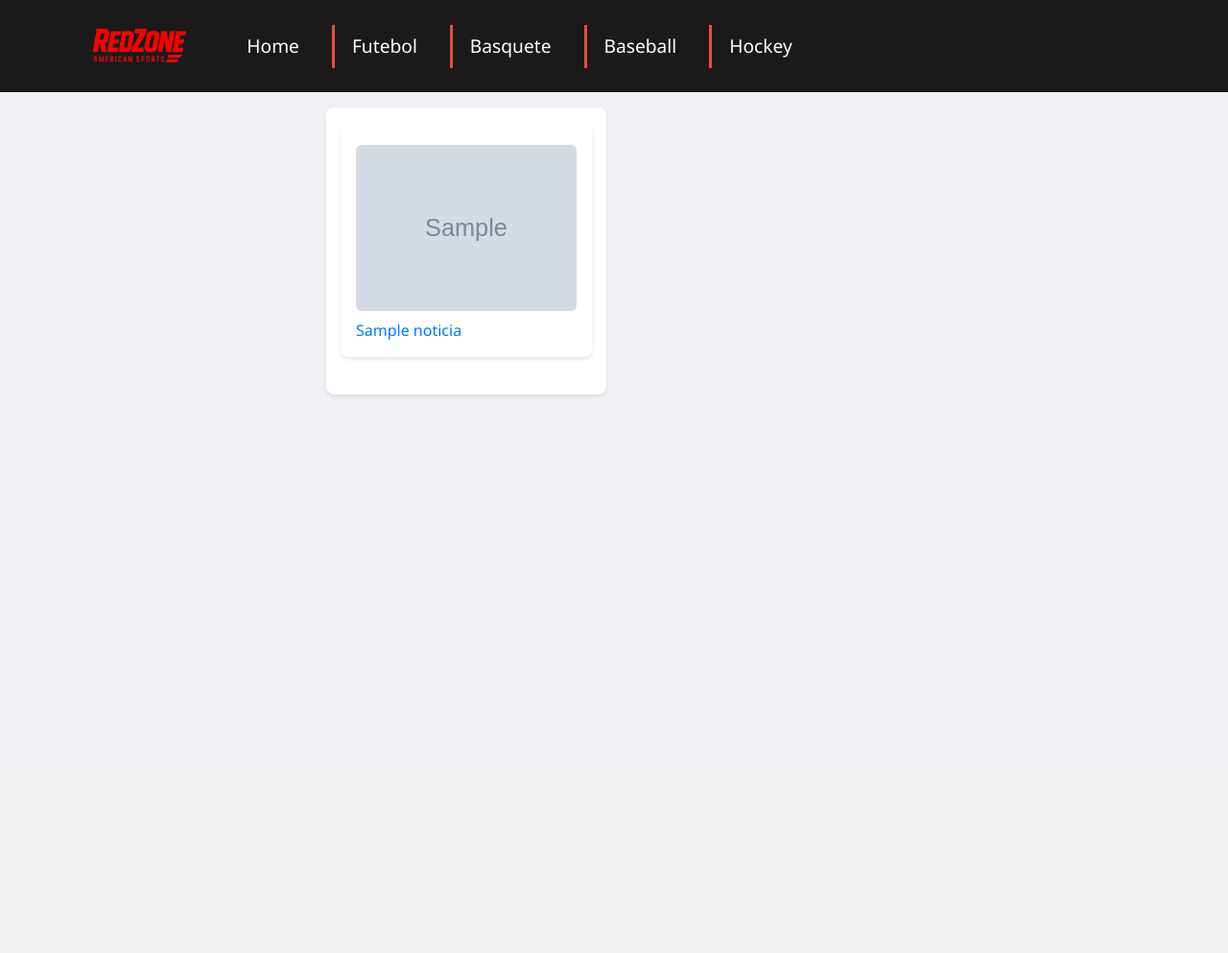
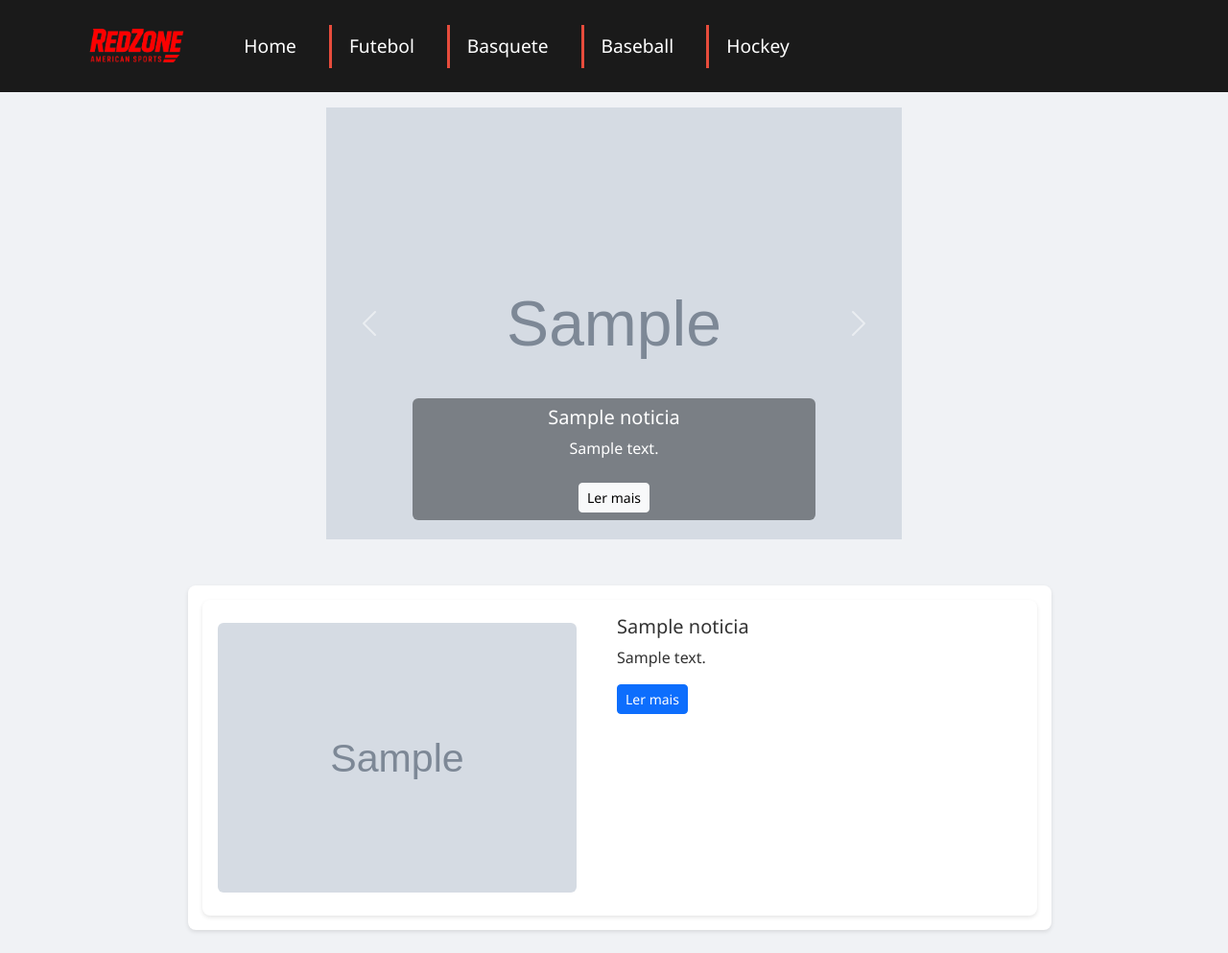
Before and after one commit to Arthyxx/projetositenoticia, a Django app: page / in a window 1280 px wide. Shown: the whole page at 96% size. Before the commit the page ends 413 px from the top, so only its background shows below. Run offline with Django 5.2, Linux system fonts and the light colour scheme; tables that the repository leaves empty hold one stand-in row (values such as "Sample post"); grey boxes marked "Sample" are stand-in pictures; some libraries are stand-ins or nearby versions.

Commit message:
Atualização 02/06/2025 - Carrosel, Estilo editado

```diff
--- a/sportsnews/news/static/css/style.css
+++ b/sportsnews/news/static/css/style.css
@@ -1,3 +1,8 @@
+
+.card-noticia:hover {
+  transform: translateY(-2px);
+}
+
 * {
   margin: 0;
   padding: 0;
@@ -9,6 +14,15 @@ body {
   background: #f0f2f5;
   color: #333;
 }
+.carousel-item {
+  opacity: 0;
+  transition: opacity 0.2s ease-in-out; /* Transição mais rápida */
+}
+
+.carousel-item.active {
+  opacity: 1;
+}
+
 
 a {
   text-decoration: none;
@@ -350,3 +364,58 @@ a {
   width: 100%;
   height: 100%;
 }
+
+/* Ajustando o layout para que as notícias fiquem esticadas horizontalmente */
+.news-grid {
+  display: flex;
+  flex-direction: column; /* Faz as notícias ficarem uma abaixo da outra */
+  gap: 1.5rem; /* Espaçamento entre as notícias */
+}
+.news-item {
+  width: 150%; /* Aumentando a largura além do 100% */
+  margin: 0 auto; /* Centraliza o card horizontalmente */
+  background-color: #fff;
+  border-radius: 8px;
+  padding: 15px;
+  box-shadow: 0 2px 4px rgba(0, 0, 0, 0.1);
+  transition: box-shadow 0.3s ease;
+  transform: translateX(-16%); /* Compensa o aumento da largura movendo o card para a esquerda */
+}
+
+.card-noticia {
+  display: flex;
+  flex-direction: row; /* Imagem e texto lado a lado */
+  width: 100%; /* O card ocupa toda a largura disponível */
+  padding: 1rem;
+  background: #fff;
+  border: none;
+  border-radius: 8px;
+  box-shadow: 0 2px 4px rgba(0, 0, 0, 0.1);
+  transition: transform 0.2s ease;
+  cursor: pointer;
+  margin: 0 auto; /* Centraliza o card de notícia */
+}
+
+.card-noticia img {
+  width: 90%; /* A imagem ocupa metade da largura */
+  height: auto;
+  margin-right: 1rem;
+  border-radius: 6px;
+}
+
+/* Responsividade para telas pequenas */
+@media (max-width: 767px) {
+  .news-grid {
+    grid-template-columns: 1fr; /* Uma coluna em telas pequenas */
+  }
+
+  .card-noticia {
+    flex-direction: column; /* Imagem acima do texto */
+  }
+  .card-noticia img {
+    width: 100%; /* Imagem ocupa 100% da largura em telas pequenas */
+  }
+  .card-noticia .text {
+    width: 100%; /* O texto ocupa 100% da largura em telas pequenas */
+  }
+}
--- a/sportsnews/news/templates/admin_dashboard.html
+++ b/sportsnews/news/templates/admin_dashboard.html
@@ -20,7 +20,9 @@
             {% endif %}
           </div>
           <div>
-            {% if not noticia.destaque %}
+            {% if noticia.destaque %}
+              <a href="{% url 'remover_destaque' noticia.id %}" class="btn btn-sm btn-warning">Remover do destaque</a>
+            {% else %}
               <a href="{% url 'destacar_noticia' noticia.id %}" class="btn btn-sm btn-info">Destacar</a>
             {% endif %}
             <a href="{% url 'editar_noticia' noticia.id %}" class="btn btn-sm btn-warning">Editar</a>
--- a/sportsnews/news/templates/base.html
+++ b/sportsnews/news/templates/base.html
@@ -6,14 +6,18 @@
   <meta name="viewport" content="width=device-width, initial-scale=1">
   <title>{% block title %}Sports News{% endblock %}</title>
 
-  <!-- Bootstrap CSS -->
-  <link rel="stylesheet" href="https://stackpath.bootstrapcdn.com/bootstrap/4.5.2/css/bootstrap.min.css">
+  <!-- Bootstrap 5 CSS (único e atualizado) -->
+  <link href="https://cdn.jsdelivr.net/npm/bootstrap@5.3.0/dist/css/bootstrap.min.css" rel="stylesheet">
+
   <!-- Font Awesome -->
   <link rel="stylesheet" href="https://cdnjs.cloudflare.com/ajax/libs/font-awesome/5.15.4/css/all.min.css">
+
   <!-- Estilo customizado -->
   <link rel="stylesheet" href="{% static 'css/style.css' %}">
 </head>
 <body>
+  <!-- Bootstrap 5 JS Bundle (com Popper) -->
+  <script src="https://cdn.jsdelivr.net/npm/bootstrap@5.3.0/dist/js/bootstrap.bundle.min.js"></script>
 
   <!-- Navbar -->
   <nav class="navbar navbar-expand-lg">
@@ -21,11 +25,11 @@
       <a class="navbar-brand" href="{% url 'home' %}">
         <img src="{% static 'images/logo_redzone.png' %}" alt="RedZone Logo" class="logo-redzone">
       </a>
-      <button class="navbar-toggler text-white" type="button" data-toggle="collapse" data-target="#navbarNav">
+      <button class="navbar-toggler text-white" type="button" data-bs-toggle="collapse" data-bs-target="#navbarNav">
         <i class="fas fa-bars"></i>
       </button>
       <div class="collapse navbar-collapse" id="navbarNav">
-        <ul class="navbar-nav ml-4">
+        <ul class="navbar-nav ms-4">
           <li class="nav-item"><a class="nav-link" href="{% url 'home' %}">Home</a></li>
           <div class="nav-divider"></div>
           <li class="nav-item"><a class="nav-link" href="{% url 'categoria' 'futebol' %}">Futebol</a></li>
@@ -38,8 +42,8 @@
         </ul>
 
         {% if user.is_authenticated %}
-          <div class="ml-auto d-flex">
-            <a href="{% url 'admin_dashboard' %}" class="btn btn-outline-light mr-2">Painel Admin</a>
+        <div class="ms-auto d-flex">
+          <a href="{% url 'admin_dashboard' %}" class="btn btn-outline-light me-2">Painel Admin</a>
           <form method="POST" action="{% url 'logout' %}">
             {% csrf_token %}
             <button type="submit" class="btn btn-outline-light">Sair</button>
@@ -63,7 +67,7 @@
           {% csrf_token %}
           <div class="modal-header">
             <h5 class="modal-title">Login Admin</h5>
-            <button type="button" class="close" data-dismiss="modal">&times;</button>
+            <button type="button" class="btn-close" data-bs-dismiss="modal" aria-label="Fechar"></button>
           </div>
           <div class="modal-body">
             <div class="form-group">
@@ -82,17 +86,14 @@
           </div>
           <div class="modal-footer">
             <button type="submit" class="btn btn-primary">Entrar</button>
-            <button type="button" class="btn btn-secondary" data-dismiss="modal">Cancelar</button>
+            <button type="button" class="btn btn-secondary" data-bs-dismiss="modal">Cancelar</button>
           </div>
         </form>
       </div>
     </div>
   </div>
 
-  <!-- Scripts corretos -->
-  <script src="https://code.jquery.com/jquery-3.5.1.slim.min.js"></script>
-  <script src="https://cdn.jsdelivr.net/npm/popper.js@1.16.1/dist/umd/popper.min.js"></script>
-  <script src="https://stackpath.bootstrapcdn.com/bootstrap/4.5.2/js/bootstrap.min.js"></script>
+  <!-- Script JS customizado -->
   <script src="{% static 'js/scripts.js' %}"></script>
   {% block extra_scripts %}{% endblock %}
 </body>
--- a/sportsnews/news/templates/excluir_noticia.html
+++ b/sportsnews/news/templates/excluir_noticia.html
@@ -1,4 +1,6 @@
 {% extends 'base.html' %}
+
+{% block title %}Excluir Notícia{% endblock %}
 
 {% block content %}
   <div class="container mt-5">
--- a/sportsnews/news/templates/home.html
+++ b/sportsnews/news/templates/home.html
@@ -6,44 +6,58 @@
 {% block content %}
 <div class="home-page">
   <div class="container-content">
-    {% if destaque %}
-      <!-- Destaque Principal com título dentro da imagem -->
-      <div class="news-grid mb-5">
-        <div class="news-item">
-          <div class="card-noticia destaque">
-            {% if destaque.imagem %}
-              <a href="{% url 'noticia' destaque.id %}" class="destaque-link">
-                <img src="{{ destaque.imagem.url }}" alt="Imagem da notícia">
-                <div class="titulo-noticia-destaque">{{ destaque.titulo }}</div>
-              </a>
-            {% else %}
-              <a href="{% url 'noticia' destaque.id %}" class="destaque-link">
-                <img src="{% static 'images/sem-imagem.jpg' %}" alt="Imagem não disponível">
-                <div class="titulo-noticia-destaque">{{ destaque.titulo }}</div>
-              </a>
-            {% endif %}
+
+    {% if destaques %}
+    <!-- Carrossel de Destaques -->
+    <div id="carouselDestaques" class="carousel slide mb-5" data-bs-ride="carousel">
+      <div class="carousel-inner">
+        {% for noticia in destaques %}
+        <div class="carousel-item {% if forloop.first %}active{% endif %}">
+          {% if noticia.imagem %}
+          <img src="{{ noticia.imagem.url }}" class="d-block w-100" alt="{{ noticia.titulo }}">
+          {% else %}
+          <img src="{% static 'images/sem-imagem.jpg' %}" class="d-block w-100" alt="Imagem não disponível">
+          {% endif %}
+          <div class="carousel-caption bg-dark bg-opacity-50 rounded p-2">
+            <h5>{{ noticia.titulo }}</h5>
+            <p>{{ noticia.descricao|truncatewords:20 }}</p>
+            <a href="{% url 'noticia' noticia.id %}" class="btn btn-light btn-sm mt-2">Ler mais</a>
+          </div>
+        </div>
+        {% endfor %}
+      </div>
+
+      <button class="carousel-control-prev" type="button" data-bs-target="#carouselDestaques" data-bs-slide="prev">
+        <span class="carousel-control-prev-icon" aria-hidden="true"></span>
+        <span class="visually-hidden">Anterior</span>
+      </button>
+      <button class="carousel-control-next" type="button" data-bs-target="#carouselDestaques" data-bs-slide="next">
+        <span class="carousel-control-next-icon" aria-hidden="true"></span>
+        <span class="visually-hidden">Próximo</span>
+      </button>
+    </div>
+    {% endif %}
+
+    <!-- Lista de Notícias em Horizontal -->
+    <div class="news-grid mb-4">
+      {% for noticia in noticias %}
+      <div class="news-item">
+        <div class="card-noticia">
+          {% if noticia.imagem %}
+            <a href="{% url 'noticia' noticia.id %}">
+              <img src="{{ noticia.imagem.url }}" alt="{{ noticia.titulo }}">
+            </a>
+          {% endif %}
+          <div class="text">
+            <h5>{{ noticia.titulo }}</h5>
+            <p>{{ noticia.descricao|truncatewords:20 }}</p>
+            <a href="{% url 'noticia' noticia.id %}" class="btn btn-primary btn-sm">Ler mais</a>
           </div>
         </div>
       </div>
-    {% endif %}
+      {% endfor %}
+    </div>
 
-    <!-- Lista de Notícias com layout simplificado -->
-    {% for noticia in noticias %}
-      {% if not destaque or noticia.id != destaque.id %}
-        <div class="d-flex align-items-start mb-4">
-          {% if noticia.imagem %}
-            <img src="{{ noticia.imagem.url }}" alt="Imagem" style="width: 120px; height: auto; margin-right: 15px;">
-          {% else %}
-            <img src="{% static 'images/sem-imagem.jpg' %}" alt="Imagem" style="width: 120px; height: auto; margin-right: 15px;">
-          {% endif %}
-          <div>
-            <h5><a href="{% url 'noticia' noticia.id %}">{{ noticia.titulo }}</a></h5>
-            <p>{{ noticia.descricao|truncatewords:20 }}</p>
-            <a href="{% url 'noticia' noticia.id %}">Leia mais</a>
-          </div>
-        </div>
-      {% endif %}
-    {% endfor %}
   </div>
 </div>
 {% endblock %}
--- a/sportsnews/news/urls.py
+++ b/sportsnews/news/urls.py
@@ -16,6 +16,10 @@ urlpatterns = [
     path('excluir/<int:pk>/', views.excluir_noticia, name='excluir_noticia'),  # Ajuste de id para pk
     path('noticia/<int:pk>/', views.noticia, name='noticia'),  # Rota para página de notícia completa
     path('destacar/<int:pk>/', views.destacar_noticia, name='destacar_noticia'),
+    path('remover_destaque/<int:pk>/', views.remover_destaque, name='remover_destaque'),  # Nova rota
+    path('add/', views.add_noticia, name='add_noticia'),
+    path('excluir/<int:pk>/', views.excluir_noticia, name='excluir_noticia'),
+
 ]
 
 if settings.DEBUG:
--- a/sportsnews/news/views.py
+++ b/sportsnews/news/views.py
@@ -2,7 +2,6 @@ from django.shortcuts import render, redirect, get_object_or_404
 from django.contrib.auth import authenticate, login
 from django.contrib.auth.decorators import login_required
 from django.forms import inlineformset_factory
-from django.forms import modelformset_factory
 
 from .models import Noticia, ConteudoNoticia
 from .forms import NoticiaForm, ConteudoNoticiaForm
@@ -17,11 +16,11 @@ ConteudoFormSet = inlineformset_factory(
 )
 
 def home(request):
-    destaque = Noticia.objects.filter(destaque=True).first()
+    destaques = Noticia.objects.filter(destaque=True).order_by('-data_publicacao')
     noticias = Noticia.objects.all()
     categorias = Noticia.categoria_choices
     return render(request, 'home.html', {
-        'destaque': destaque,
+        'destaques': destaques,
         'noticias': noticias,
         'categorias': categorias
     })
@@ -53,41 +52,18 @@ def admin_dashboard(request):
     return render(request, 'admin_dashboard.html', {'noticias': noticias})
 
 @login_required(login_url='/login')
-def add_noticia(request):
-    ConteudoFormSet = inlineformset_factory(
-        Noticia,
-        ConteudoNoticia,
-        form=ConteudoNoticiaForm,
-        extra=1,
-        can_delete=True
-    )
+def destacar_noticia(request, pk):
+    noticia = get_object_or_404(Noticia, pk=pk)
+    noticia.destaque = True
+    noticia.save()
+    return redirect('admin_dashboard')
 
-    if request.method == 'POST':
-        form = NoticiaForm(request.POST, request.FILES)
-
-        if form.is_valid():
-            noticia = form.save(commit=False)
-
-            # Criar o formset com a instância noticia ainda não salva para validação dos conteudos
-            formset = ConteudoFormSet(request.POST, request.FILES, instance=noticia, prefix='conteudo')
-
-            if formset.is_valid():
-                # Salva a notícia
-                noticia.save()
-                # Salva o formset já ligado à notícia
-                formset.save()
-                return redirect('home')
-            else:
-                print("ConteudoFormSet errors:", formset.errors)
-        else:
-            print("NoticiaForm errors:", form.errors)
-            formset = ConteudoFormSet(request.POST, request.FILES, prefix='conteudo')
-    else:
-        form = NoticiaForm()
-        formset = ConteudoFormSet(prefix='conteudo')
-
-    return render(request, 'add_noticia.html', {'form': form, 'formset': formset})
-
+@login_required(login_url='/login')
+def remover_destaque(request, pk):
+    noticia = get_object_or_404(Noticia, pk=pk)
+    noticia.destaque = False
+    noticia.save()
+    return redirect('admin_dashboard')
 
 @login_required(login_url='/login')
 def editar_noticia(request, pk):
@@ -105,9 +81,6 @@ def editar_noticia(request, pk):
         form = NoticiaForm(request.POST, request.FILES, instance=noticia)
         formset = ConteudoFormSet(request.POST, request.FILES, instance=noticia, prefix='conteudo')
 
-        print("NoticiaForm errors:", form.errors)
-        print("ConteudoFormSet errors:", formset.errors)
-
         if form.is_valid() and formset.is_valid():
             form.save()
             formset.save()
@@ -119,17 +92,20 @@ def editar_noticia(request, pk):
     return render(request, 'editar_noticia.html', {'form': form, 'formset': formset})
 
 @login_required(login_url='/login')
+def add_noticia(request):
+    if request.method == 'POST':
+        form = NoticiaForm(request.POST, request.FILES)  # Recebe os dados do formulário e arquivos
+        if form.is_valid():
+            form.save()  # Salva a nova notícia
+            return redirect('admin_dashboard')  # Redireciona para o painel de administração
+    else:
+        form = NoticiaForm()  # Se for GET, cria um formulário vazio
+    return render(request, 'add_noticia.html', {'form': form})  # Retorna o template com o formulário
+
+@login_required(login_url='/login')
 def excluir_noticia(request, pk):
     noticia = get_object_or_404(Noticia, pk=pk)
     if request.method == 'POST':
-        noticia.delete()
-        return redirect('admin_dashboard')
-    return render(request, 'excluir_noticia.html', {'noticia': noticia})
-
-@login_required(login_url='/login')
-def destacar_noticia(request, pk):
-    Noticia.objects.update(destaque=False)
-    noticia = get_object_or_404(Noticia, pk=pk)
-    noticia.destaque = True
-    noticia.save()
-    return redirect('admin_dashboard')
+        noticia.delete()  # Deleta a notícia do banco de dados
+        return redirect('admin_dashboard')  # Redireciona para o painel de administração
+    return render(request, 'excluir_noticia.html', {'noticia': noticia})  # Exibe o template para confirmar a exclusão
```
Lines whose indentation alone changed are shown as unchanged.
